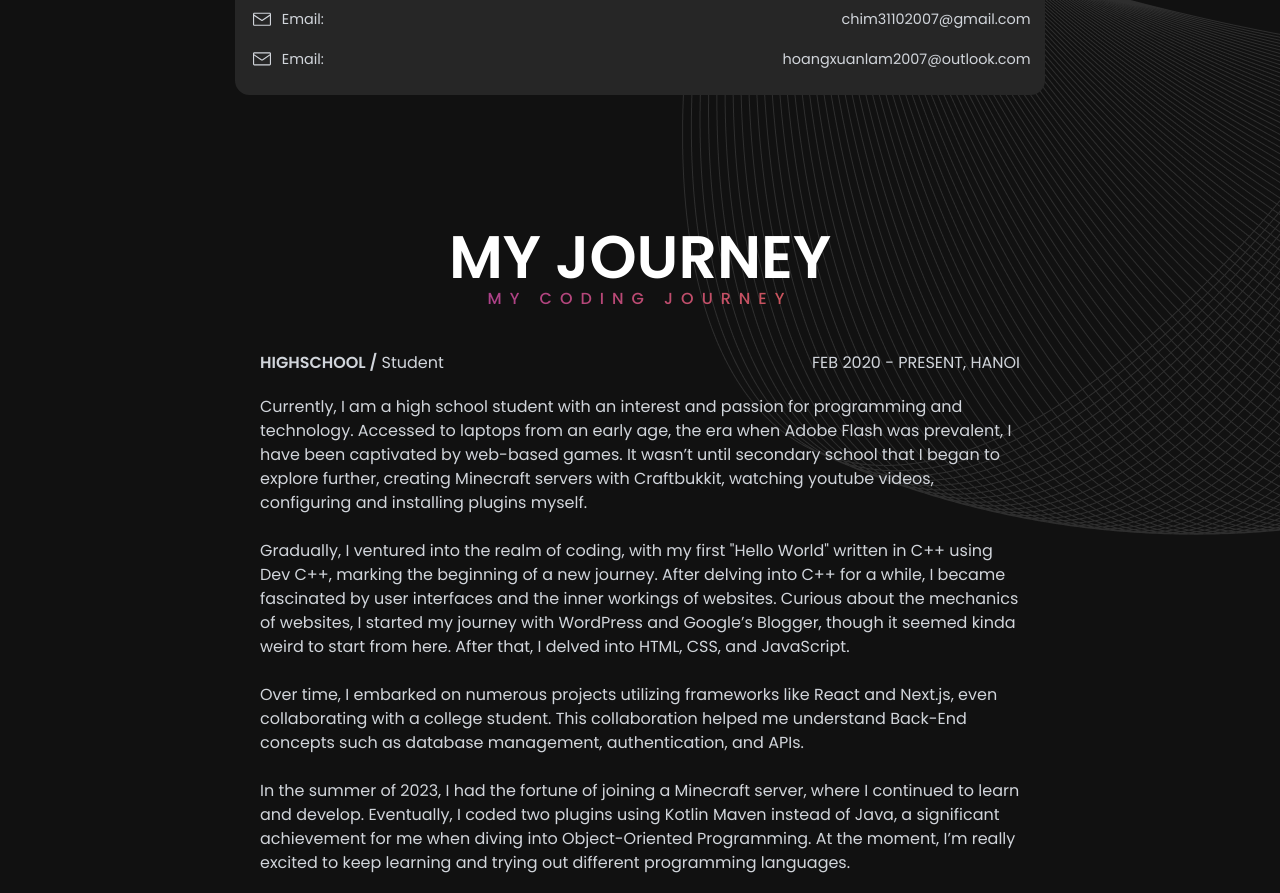
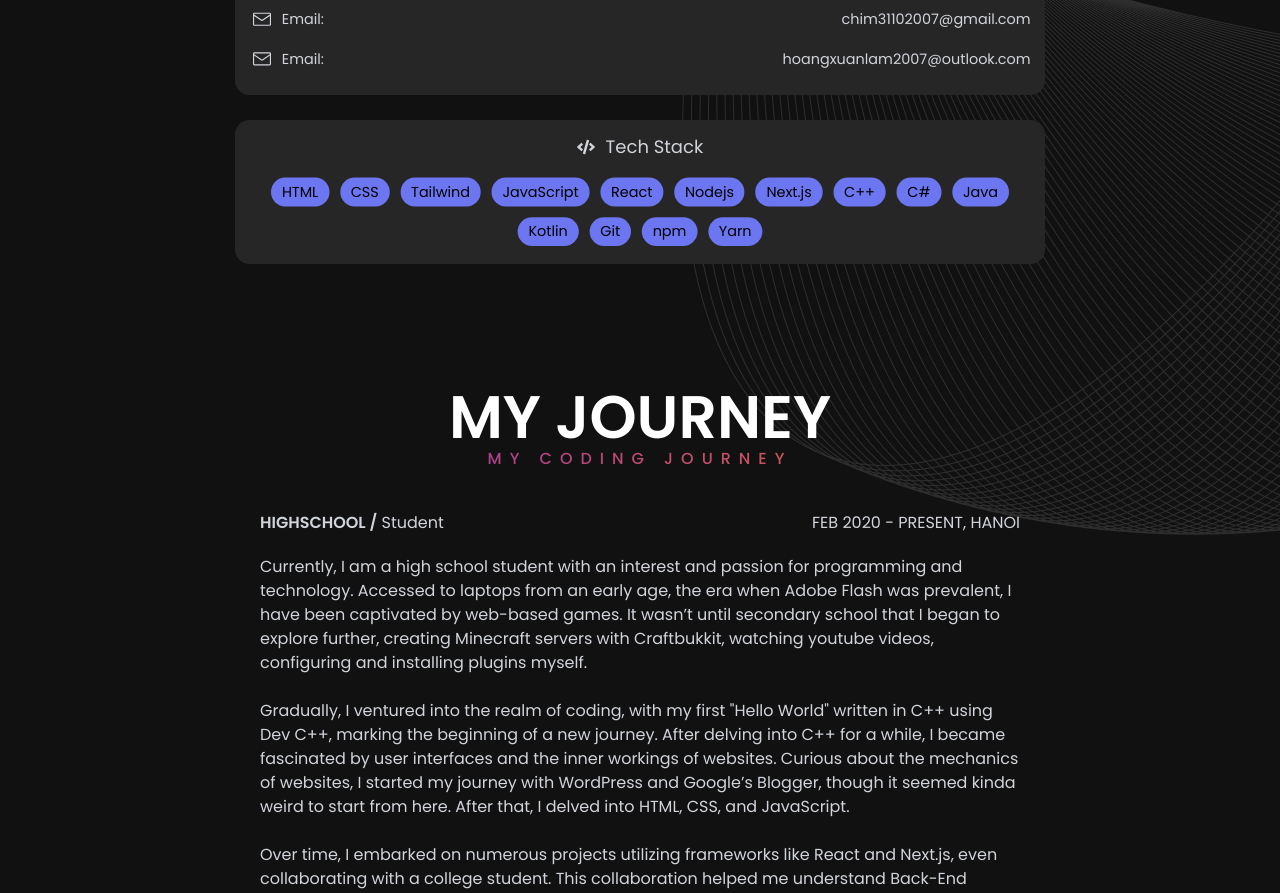
Before and after one commit to hoangxuanlam2007/hoangxuanlam2007, a Next.js app: page / in a window 1280 px wide. Shown: the part 1440-2333 px from the top of the page. Built offline with nearby package versions, Linux system fonts and the light colour scheme.

Commit message:
Added Tech-stack

```diff
--- a/app/page.tsx
+++ b/app/page.tsx
@@ -1,5 +1,6 @@
 import About from "@/components/About";
 import Detail from "@/components/Detail";
+import TechStack from "@/components/Tech-stack";
 import Banner from "@/components/Banner";
 import Experience from "@/components/Experience";
 import Footer from "@/components/Footer";
@@ -12,6 +13,7 @@ export default function Home() {
         <Banner />
         <About />
         <Detail />
+        <TechStack />
         <Experience />
         <Projects />
         <Footer />
--- /dev/null
+++ b/components/Tech-stack.tsx
@@ -0,0 +1,36 @@
+import React, { useState, useEffect } from "react";
+
+import { FaCode } from "react-icons/fa";
+
+const TechStack: React.FC<{}> = () => {
+
+  return (
+    <section
+      id="detail"
+      className="h-full relative overflow-hidden mt-[-5rem] px-5 z-20"
+      style={{ transform: "scale(0.9" }}
+    >
+      <div className="flex flex-col flex-wrap gap-5 mx-auto max-w-[900px] bg-neutral-800 p-4 pb-5 text-[#d1d5db] rounded-2xl">
+        <div className="text-xl text-center flex flex-row justify-center items-center align-center content-center gap-3"><FaCode />Tech Stack</div>
+        <div className="flex flex-row flex-wrap justify-center content-center gap-3">
+            <div className="px-3 py-1 rounded-full bg-[#6B76F0] text-black">HTML</div>
+            <div className="px-3 py-1 rounded-full bg-[#6B76F0] text-black">CSS</div>
+            <div className="px-3 py-1 rounded-full bg-[#6B76F0] text-black">Tailwind</div>
+            <div className="px-3 py-1 rounded-full bg-[#6B76F0] text-black">JavaScript</div>
+            <div className="px-3 py-1 rounded-full bg-[#6B76F0] text-black">React</div>
+            <div className="px-3 py-1 rounded-full bg-[#6B76F0] text-black">Nodejs</div>
+            <div className="px-3 py-1 rounded-full bg-[#6B76F0] text-black">Next.js</div>
+            <div className="px-3 py-1 rounded-full bg-[#6B76F0] text-black">C++</div>
+            <div className="px-3 py-1 rounded-full bg-[#6B76F0] text-black">C#</div>
+            <div className="px-3 py-1 rounded-full bg-[#6B76F0] text-black">Java</div>
+            <div className="px-3 py-1 rounded-full bg-[#6B76F0] text-black">Kotlin</div>
+            <div className="px-3 py-1 rounded-full bg-[#6B76F0] text-black">Git</div>
+            <div className="px-3 py-1 rounded-full bg-[#6B76F0] text-black">npm</div>
+            <div className="px-3 py-1 rounded-full bg-[#6B76F0] text-black">Yarn</div>
+        </div>
+      </div>
+    </section>
+  );
+};
+
+export default TechStack;
```
